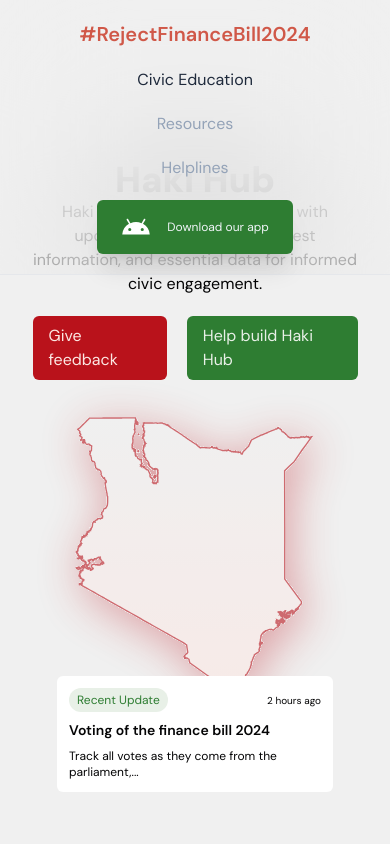
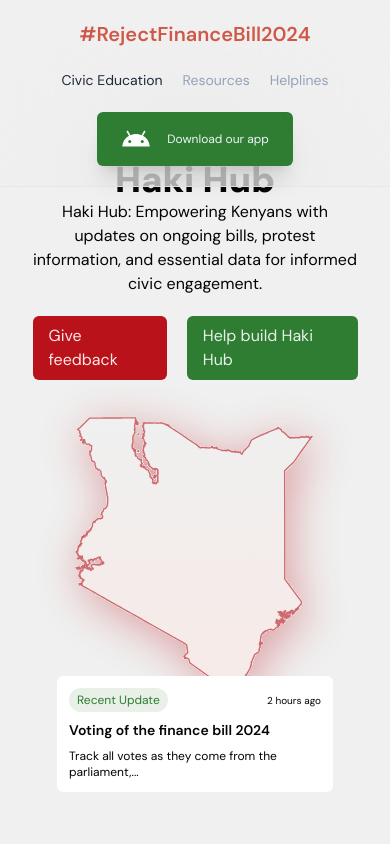
Before and after one commit to MwangiNelson/haki-web, a React (Vite) app: page / in a window 390 px wide. Shown: the top 844 px of the page. Built offline with nearby package versions, Linux system fonts and the light colour scheme.

Commit message:
fix: made the navbar responsive

```diff
--- a/src/components/navbar.jsx
+++ b/src/components/navbar.jsx
@@ -21,17 +21,18 @@ const sections = [
 
 const Navbar = ({ currentSection }) => {
   return (
-    <nav className="w-full p-5 px-16 bg-[#f0f0f081] backdrop-blur-3xl border-b flex flex-col md:flex-row items-center justify-between gap-5 fixed top-0 z-10">
+    <nav className="w-full p-5 md:px-16 bg-[#f0f0f081] backdrop-blur-3xl border-b flex flex-col md:flex-row items-center justify-between gap-5 fixed top-0 z-10">
       <p className="text-xl font-semibold text-[#D05848]">
         #RejectFinanceBill2024
       </p>
+      <ul className="flex flex-row gap-5 md:gap-10">
         {currentSection &&
           sections.map((section) => {
             return (
-            <ul key={section.id}>
+              <li key={section.id}>
                 <a
                   href={`#${section.id}`}
-                className={`
+                  className={` text-sm md:text-base
                 ${
                   section.id === currentSection
                     ? "text-slate-800"
@@ -41,9 +42,10 @@ const Navbar = ({ currentSection }) => {
                 >
                   {section.title}
                 </a>
-            </ul>
+              </li>
             );
           })}
+      </ul>
       <a
         href="https://github.com/DanroyMwangi/haki-hub/raw/develop/apks/HakiHub.apk"
         className="flex items-center text-xs md:text-base gap-4 bg-[#2E7D32] text-slate-100 px-6 py-3 rounded-md shadow-xl hover:shadow-md transition-all duration-150 ease-in-out"
```
Lines whose indentation alone changed are shown as unchanged.
